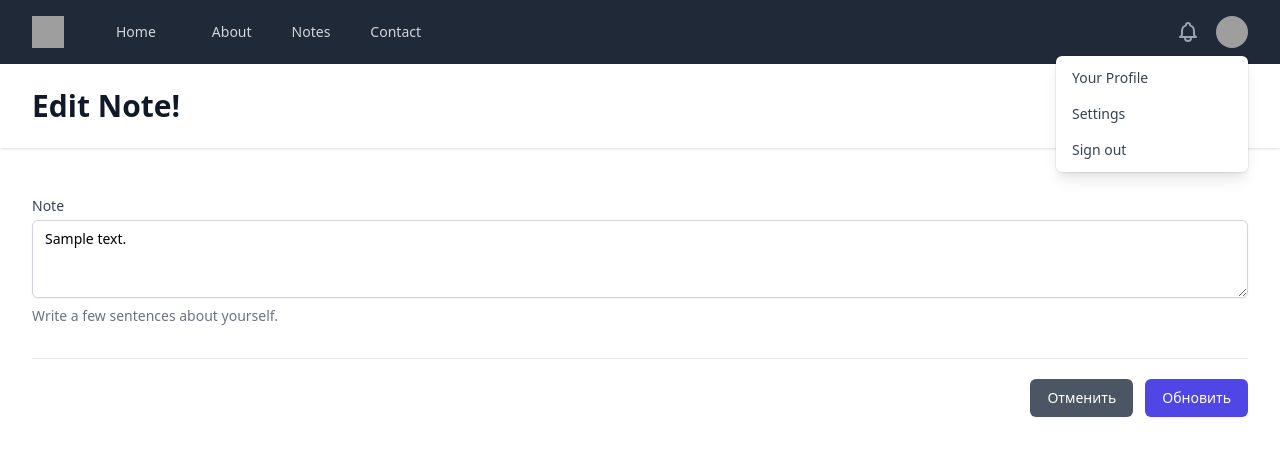
After one commit to serge961/lrs, a PHP site: page /notes/edit?id=1 in a window 1280 px wide. The commit adds this page. Shown: the top 456 px of the page. Run offline with PHP 8.4, Linux system fonts and the light colour scheme; tables that the repository leaves empty or names only in its code hold one stand-in row (values such as "Sample post"); some libraries are stand-ins or nearby versions; grey boxes are pictures that could not be loaded.

Commit message:
two commit

```diff
--- /dev/null
+++ b/control/notes/edit.php
@@ -0,0 +1,25 @@
+<?php
+
+use Core\Database;
+use Core\App;
+
+$config = require base_path('config.php');
+
+$db=App::resolve(Database::class);
+
+$curentUserId=1;
+
+
+$note=$db->query("SELECT * FROM notes WHERE id = :id",['id'=>$_GET["id"]])->findOrFail();
+
+
+
+authorize($note['user_id'] === $curentUserId);
+
+
+    view("/notes/edit.view.php",[
+       'heading'=>'Edit Note!',
+       'note' =>$note['body'],
+       'id'=>$note['id'],
+       'errors'=>[]
+]);
--- a/control/notes/index.php
+++ b/control/notes/index.php
@@ -1,6 +1,5 @@
 <?php
 use Core\Database;
-use Core\Container;
 use Core\App;
 
 /* $config = require base_path('config.php');
--- a/routes.php
+++ b/routes.php
@@ -12,9 +12,14 @@ return [
 
 $routes->get('/', 'control/index.php');
 $routes->get('/about', 'control/about.php');
+
 $routes->get('/notes', 'control/notes/index.php');
 $routes->get('/note', 'control/notes/show.php');
 $routes->delete('/note', 'control/notes/destroy.php');
 $routes->post('/note', 'control/notes/store.php');
+
 $routes->get('/notes/create', 'control/notes/create.php');
+$routes->get('/notes/edit', 'control/notes/edit.php');
+$routes->patch('/note', 'control/notes/update.php');
+
 $routes->get('/contact', 'control/contact.php');
--- /dev/null
+++ b/views/notes/edit.view.php
@@ -0,0 +1,43 @@
+<?php require base_path("/views/participal/head.view.php");?>
+<?php require base_path("/views/participal/nav.view.php");?>
+<?php require base_path("/views/participal/header.view.php");?>
+
+  <main>
+    <div class="max-w-7xl mx-auto py-6 sm:px-6 lg:px-8">
+<form method="POST" action="/note"class="space-y-8 divide-y divide-gray-200">
+  <input hidden name="_method" value="PATCH">
+  <input hidden value="<?=$id?> "name='id'>
+  <div class="space-y-8 divide-y divide-gray-200">
+    <div>
+      <div class="mt-6 grid grid-cols-1 gap-y-6 gap-x-4 sm:grid-cols-6">
+        <div class="sm:col-span-6">
+          <label for="note" class="block text-sm font-medium text-gray-700">
+            Note
+          </label>
+          <div class="mt-1">
+            <textarea id="note" name="note" rows="3" class="shadow-sm focus:ring-indigo-500 focus:border-indigo-500 block w-full sm:text-sm border border-gray-300 rounded-md"
+            ><?= $note ?? '' ?></textarea>
+          </div>
+          <?php if(isset($errors['note'])): ?>
+          <p class="mt-2 text-sm text-red-500"><?=$errors['note'] ?></p>
+          <?php else: ?>
+          <p class="mt-2 text-sm text-gray-500">Write a few sentences about yourself.</p>
+          <?php endif; ?>
+        </div>
+      </div>
+
+    </div>
+  </div>
+
+  <div class="pt-5">
+    <div class="flex justify-end">
+      <a href="/note?id=<?=$id?>" class="ml-3 inline-flex justify-center py-2 px-4 border border-transparent shadow-sm text-sm font-medium rounded-md text-white bg-gray-600 hover:bg-gray-700 focus:outline-none focus:ring-2 focus:ring-offset-2 focus:ring-gray-500" >Отменить</a>
+      <button type="submit" class="ml-3 inline-flex justify-center py-2 px-4 border border-transparent shadow-sm text-sm font-medium rounded-md text-white bg-indigo-600 hover:bg-indigo-700 focus:outline-none focus:ring-2 focus:ring-offset-2 focus:ring-indigo-500">
+        Обновить
+      </button>
+    </div>
+  </div>
+</form>
+</div>
+</main>
+<?php require base_path("/views//participal/footer.view.php");?>
--- a/views/notes/show.view.php
+++ b/views/notes/show.view.php
@@ -19,7 +19,10 @@
 <form action="" method="POST">
   <input type="hidden" id="_method" name = "_method" value ="DELETE"/>
   <input type="hidden" name="id" value="<?= $note['id']?>">
-  <button type="submit">Удалить</button>
+  <a class="ml-3 inline-flex justify-center py-2 px-4 border border-transparent shadow-sm text-sm font-medium rounded-md text-white bg-indigo-600 hover:bg-indigo-700 focus:outline-none focus:ring-2 focus:ring-offset-2 focus:ring-indigo-500" href="/notes/edit?id=<?= $note["id"]?>">Редактивровать</a>
+  <!-- <a class="font-medi rounded-lg px-3 py-2 text-gray-700 hover:bg-gray-100 hover:text-gray-900 btn-primary bg-sky-500 hover:bg-sky-700" href="/notes/edit?id=<?= $note["id"]?>">Редактивровать</a> -->
+  <button class="ml-3 inline-flex justify-center py-2 px-4 border border-transparent shadow-sm text-sm font-medium rounded-md text-white bg-red-600 hover:bg-red-700 focus:outline-none focus:ring-2 focus:ring-offset-2 focus:ring-red-500" type="submit">Удалить</button>
+  <!-- <button class="font-medi rounded-lg px-3 py-2 text-gray-700 hover:bg-gray-100 hover:text-gray-900 bg-red-500 hover:bg-red-700" type="submit">Удалить</button>-->
 </form>
     </div>
   </main>
```
Also changed, not shown: control/notes/update.php (added, +33 -0 lines).
